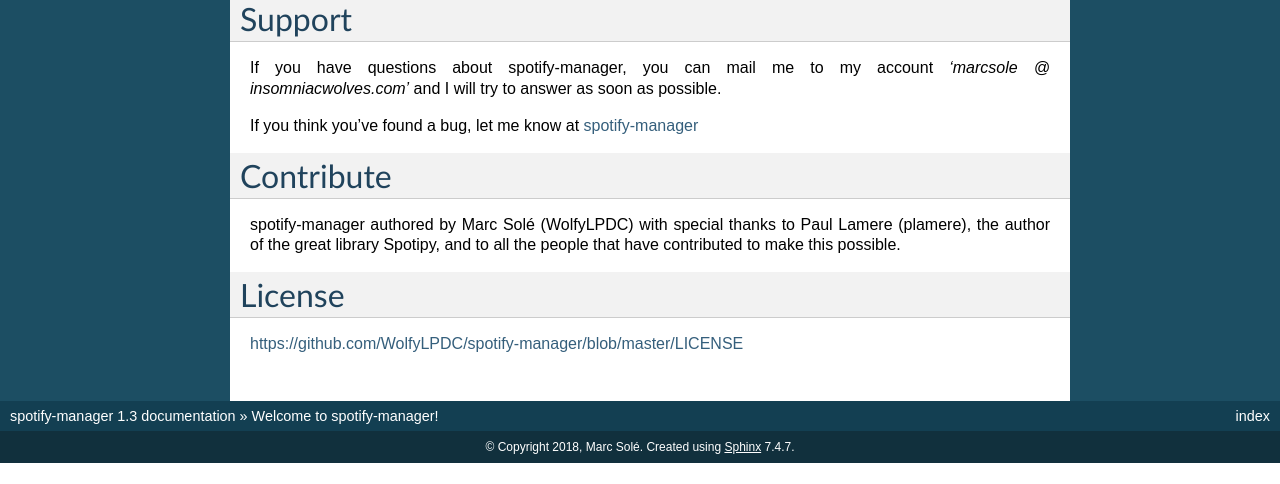
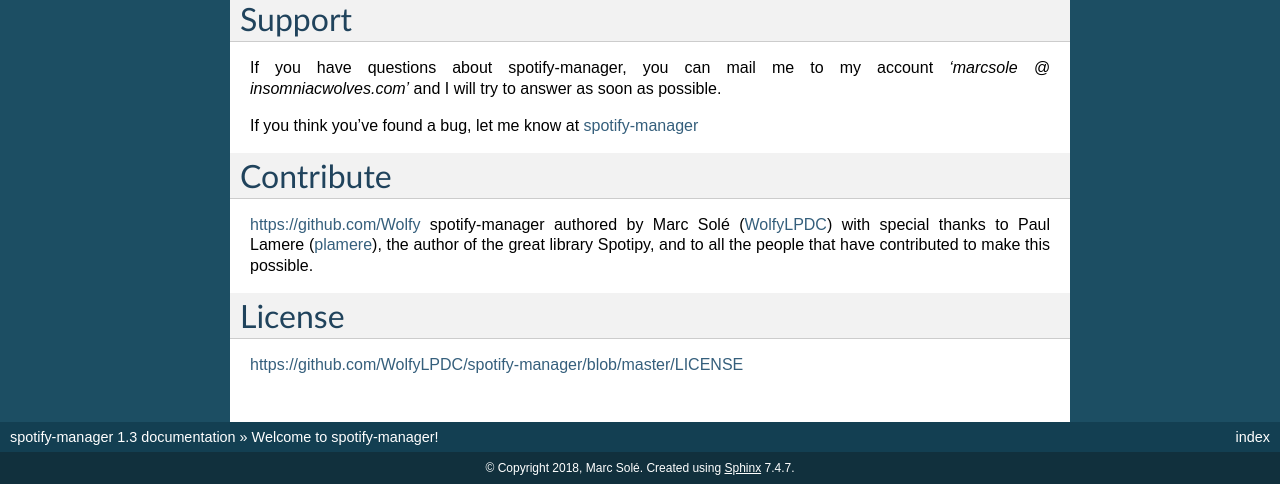
Before and after one commit to msolefonte/spotify-manager, a Sphinx documentation site: the page built from docs/index.rst, in a window 1280 px wide and 900 px high, scrolled down 1164 px, cut to the strip 416-900 px from the top of the window. Built offline with Sphinx 7.4.7, drawn with Linux system fonts in a browser that asks for light colours; before the commit the page ends 2043 px from its top, so only the background shows below that; some of the changed lines change nothing that is shown.

Commit message:
Docs update

```diff
--- a/docs/index.rst
+++ b/docs/index.rst
@@ -99,9 +99,10 @@
 
 Contribute
 ==========
-spotify-manager authored by Marc Solé (WolfyLPDC) with special thanks to
-Paul Lamere (plamere), the author of the great library Spotipy, and to all
-the people that have contributed to make this possible.
+https://github.com/Wolfy
+spotify-manager authored by Marc Solé (`WolfyLPDC <https://github.com/WolfyLPDC/>`_)
+with special thanks to Paul Lamere (`plamere <https://github.com/plamere/>`_),
+the author of the great library Spotipy, and to all the people that have contributed to make this possible.
 
 License
 =======
```
